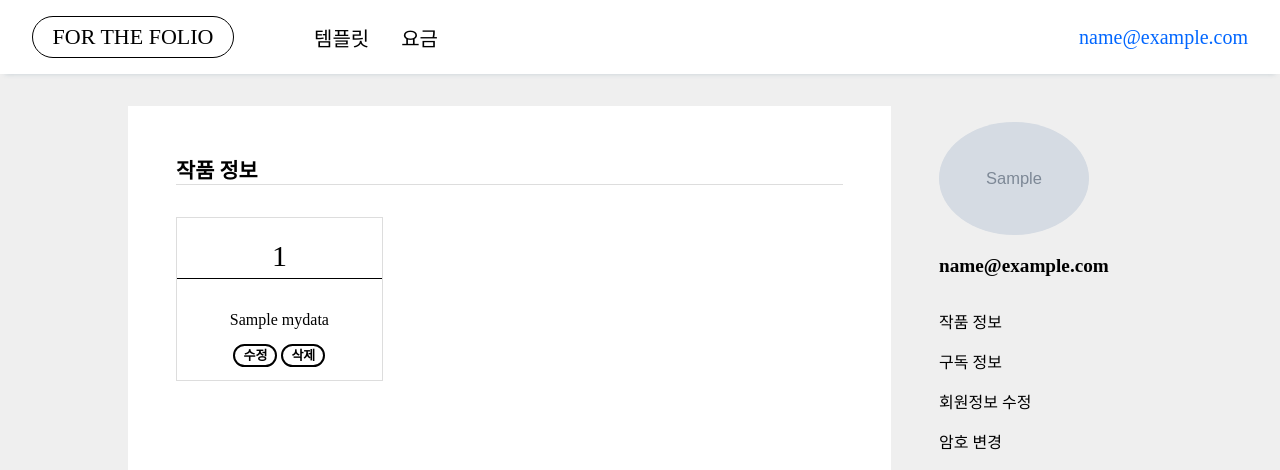
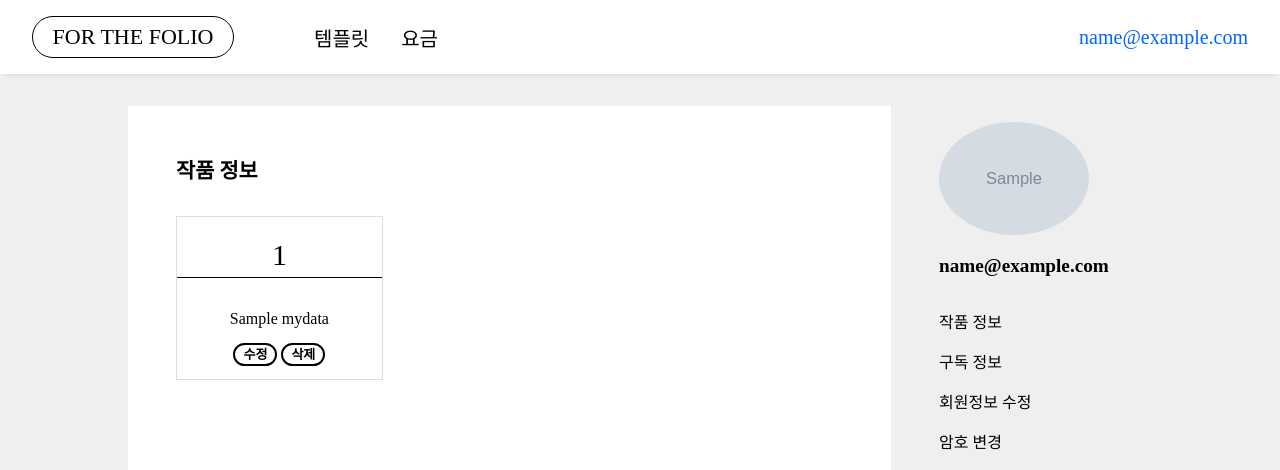
Before and after one commit to Dalnim-PJT/ForTheFolio, a Django app: page /accounts/profile/1/ in a window 1280 px wide. Shown: the top 470 px of the page. Run offline with Django 4.2, Linux system fonts and the light colour scheme; a user stored in the database is signed in; data comes from the database, SQL or seed files in the repository; tables that the repository leaves empty hold one stand-in row (values such as "Sample post"); grey boxes marked "Sample" are stand-in pictures; parts of the project's set-up code (start-up, migrations or seed data) failed here and were passed over.

Commit message:
[UPDATE]accounts_profile

```diff
--- a/accounts/templates/accounts/profile.html
+++ b/accounts/templates/accounts/profile.html
@@ -4,6 +4,8 @@
 {% block header %}
 <link rel="stylesheet" href="{% static 'accounts/css/profile.css' %}" />
 <link rel="stylesheet" href="{% static 'accounts/css/mydata.css' %}" />
+<link rel="stylesheet" href="{% static 'accounts/css/update.css' %}" />
+<link rel="stylesheet" href="{% static 'accounts/css/change_password.css' %}" />
 {% endblock header %}
 
 {% block title %}마이페이지{% endblock title %}
@@ -102,10 +104,17 @@
           type: 'GET',
           headers: { 'X-Requested-With': 'XMLHttpRequest' },
           success: function(data) {
-                $('.ajax--container').html(data);
+            const $data = $(data);
+            const newContent = $data.filter('.profile--section--wrap').html();
+
+            console.log("New content:", newContent);
+            $('.ajax--container').html(newContent);
           }
+
       });
     }
+
+
   });
 </script>
 {% endblock content %}
--- a/accounts/templates/accounts/update.html
+++ b/accounts/templates/accounts/update.html
@@ -1,4 +1,5 @@
 {% load static %}
+
 <!DOCTYPE html>
 <html lang="en">
 <head>
--- a/static/accounts/css/profile.css
+++ b/static/accounts/css/profile.css
@@ -10,16 +10,16 @@ body {
 .ajax--container {
   min-height: 500px;
   background-color: #fff;
+  padding: 3rem;
   box-sizing: border-box;
 }
 .profile--section--wrap {
   min-height: 500px;
-  margin: 3rem;
+  /* margin: 3rem; */
   box-sizing: border-box;
 }
 .profile--title {
   font-size: 1.3rem;
-  border-bottom: 1px solid #ddd;
   margin-bottom: 2rem;
 }
 .profile--list {
--- a/static/accounts/css/update.css
+++ b/static/accounts/css/update.css
@@ -22,9 +22,7 @@
 .update--image--list:hover {
   border-color: #0066ff;
 }
-.update--del--wrap {
 
-}
 .update--del {
   text-decoration: underline;
 }
```
Lines whose indentation alone changed are shown as unchanged.
